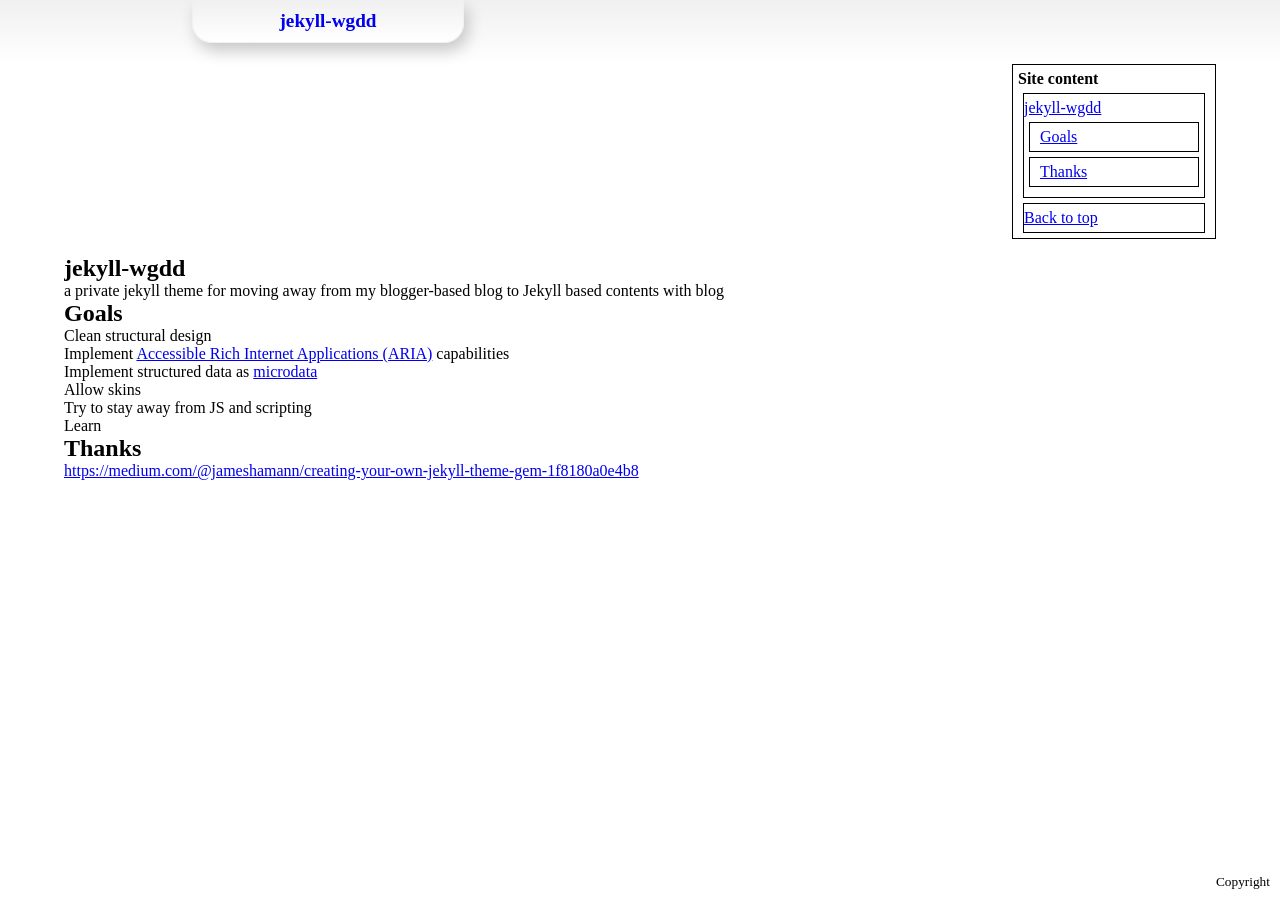
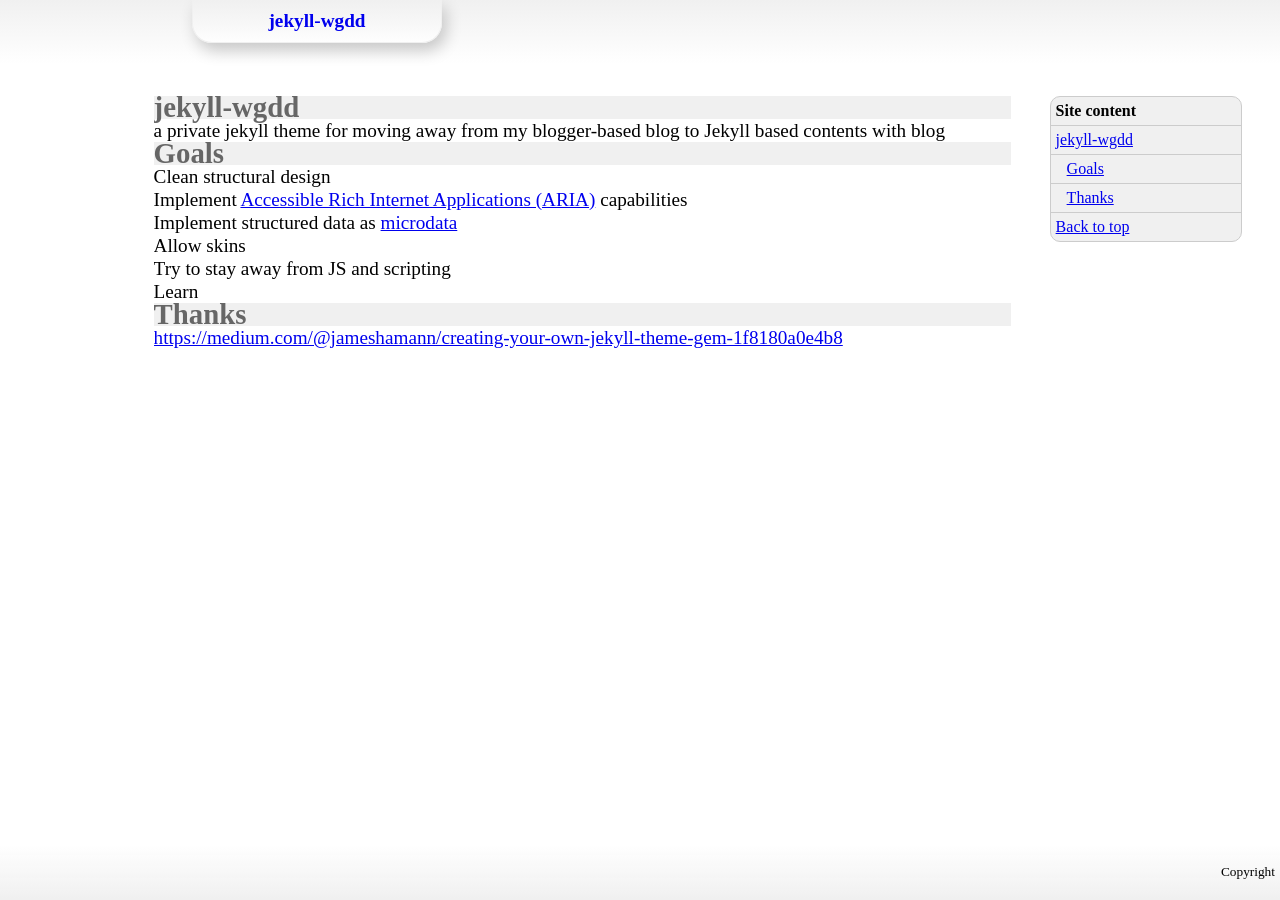
Before and after one commit to dleidert/jekyll-wgdd, a Jekyll site: the page built from README.md, in a window 1280 px wide. Built offline with Jekyll 4.4.1, drawn with Linux system fonts in a browser that asks for light colours; our own code applies the rules of GitHub Pages for plain Markdown files.

Commit message:
More work on the layout
Make the footer partly transparent. Make the TOC sticky and style it.

```diff
--- a/_sass/jekyll-wgdd/_core.scss
+++ b/_sass/jekyll-wgdd/_core.scss
@@ -6,17 +6,22 @@ $sidebar-z-index: $header-z-index + 2000;
 $main-z-index: $header-z-index - 2000;
 
 $head-background-color: #f0f0f0; //AliceBlue;
-$page-background-color: #ffffff;
-$foot-background-color: #f0f0f0;
+$page-background-color: rgba(255,255,255,0.8);
+$nav-background-color:  $head-background-color;
+$foot-background-color: $head-background-color;
 
 $head-height: 4em;
 $head-padding-top: 10px;
 $head-nav-padding-top: 10px;
+
 $nav-button-size: 40px;
+
+$foot-padding-bottom: $head-padding-top;
 
 * {
   margin: 0;
   padding: 0;
+  box-sizing: border-box;
 }
 
 body {
--- a/_sass/jekyll-wgdd/_footer.scss
+++ b/_sass/jekyll-wgdd/_footer.scss
@@ -3,9 +3,8 @@
   position: fixed;
   bottom: 0;
   left: 0;
-  margin: 0;
-  padding: 0;
   width: 100%;
+  padding: $foot-padding-bottom 5px;
   background-image: linear-gradient($page-background-color, $foot-background-color);
   //background-color: $foot-background-color;
   z-index: $footer-z-index;
@@ -17,9 +16,7 @@
   small {
     display: block;
     float: right;
-    position: absolute;
-    bottom: 10px;
-    right: 10px;
+    padding: $foot-padding-bottom 0;
   }
 
   .page-navigation-footer {
--- a/_sass/jekyll-wgdd/_main.scss
+++ b/_sass/jekyll-wgdd/_main.scss
@@ -1,11 +1,27 @@
 main {
-  //border: 1px solid green;
   position: relative;
-  padding-top: 1em;
-  //margin-bottom: 5em;
-  left: 5%;
+  margin: 2em 15% 4em 12%;
   z-index: $main-z-index;
-  //background-color: $page-background-color;
-  width: 90%;
-  overflow: auto;
+  background-color: $page-background-color;
+  overflow: hidden;
+  min-width: 60%;
+
+  .page-article-content {
+    align: center;
+    width: auto;
+    font-size: 1.2em;
+    line-height: 1.2em;
+  }
+
+  h1, h2, h3, h4, h5, h6 {
+    position: -webkit-sticky;
+    position: sticky;
+    top: -1px;
+    color: #666;
+    background-color: $head-background-color;
+  }
+
+  pre {
+    overflow-x: auto;
+  }
 }
--- a/_sass/jekyll-wgdd/_nav.scss
+++ b/_sass/jekyll-wgdd/_nav.scss
@@ -1,5 +1,5 @@
 nav.page-navigation-main {
-  position: absolute;
+  position: fixed !important;
   top: 0;
   left: 0;
   padding: $head-padding-top;
@@ -30,8 +30,8 @@ nav.page-navigation-main {
   ul.page-navigation-main-list {
     display: none;
     position: fixed;
-    background-image: linear-gradient(to left, $foot-background-color, $page-background-color);
-    //background-color: $head-background-color;
+    //background-image: linear-gradient(to left, $foot-background-color, $page-background-color);
+    background-color: $nav-background-color;
     top: 0;
     left: 0;
     width: 13%;
--- a/_sass/jekyll-wgdd/_toc.scss
+++ b/_sass/jekyll-wgdd/_toc.scss
@@ -1,27 +1,68 @@
-.page-toc {
+aside.page-toc {
+  position: sticky !important;
+  top: $head-padding-top;
+  right: 0;
   float: right;
-  margin-right: 5%;
-  padding: 5px 5px 0 5px;
+  margin: 2em 3% !important;
   width: 15%;
-  z-index: 8000;
-  border: 1px solid #000;
+  z-index: $main-z-index + 1;
+  border: 1px solid #ccc;
+  border-radius: 10px;
+  background-color: $nav-background-color;
+
+  &:after {
+    content: "";
+    display: column;
+    clear: both;
+  }
+
+  .page-toc-label {
+    padding: 5px;
+  }
 
   button {
     display: none;
   }
 
-  ul {
+  ul.page-toc-content {
     list-style-type: none;
+    border-top: 1px solid #ccc;
+
+    ul {
+      list-style-type: none;
+    }
 
     li {
-      display: block;
-      margin: 5px;
-      padding: 5px 0;
-      border: 1px solid #000;
+      border-top: 1px solid #ccc;
 
-      & li {
-        padding-left: 10px;
+      a {
+        display: block;
+        padding: 5px;
       }
+
+      ul > li a {
+        padding-left: 1em;
+      }
+
+      ul li ul > li a {
+        padding-left: 2em;
+      }
+
+      ul li ul li ul > li a {
+        padding-left: 3em;
+      }
+
+      ul li ul li ul li ul > li a {
+        padding-left: 4em;
+      }
+
+      ul li ul li ul li ul li ul > li a {
+        padding-left: 5em
+      }
+    }
+
+    > li:first-child {
+      border: none;
     }
   }
 }
```
